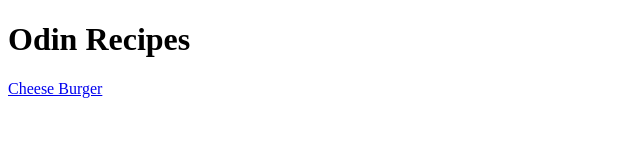
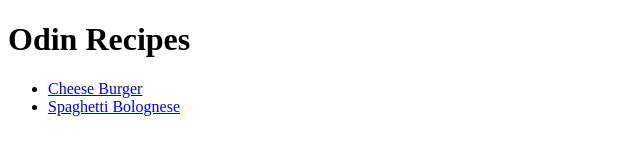
Before and after one commit to SilverwolfJP/odin-recipes, a plain HTML site: page index.html in a window 1280 px wide. Shown: the whole page, without its empty margins (0-640 px from the left). Drawn offline with Linux system fonts and the light colour scheme.

Commit message:
Added link to spagettibol.html

```diff
--- a/index.html
+++ b/index.html
@@ -7,7 +7,10 @@
 
     <body>
         <h1>Odin Recipes</h1>
-        <a href="recipes/cheeseburger.html">Cheese Burger</a>
+        <ul>
+            <li><a href="recipes/cheeseburger.html">Cheese Burger</a>
+            <li><a href="recipes/spaghettibol.html">Spaghetti Bolognese</a></li>
+        </ul>
     </body>
 
 </html>
```
